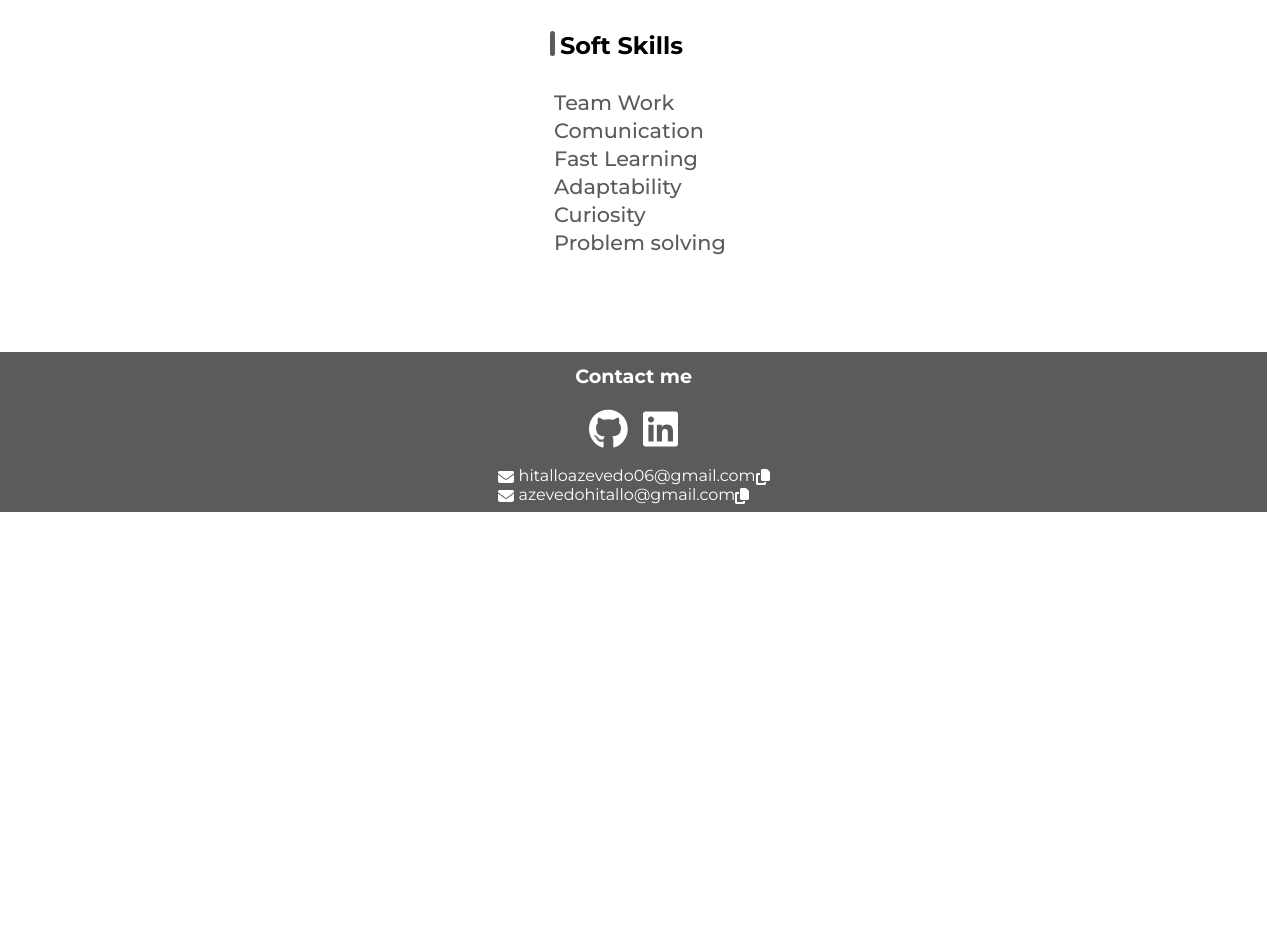
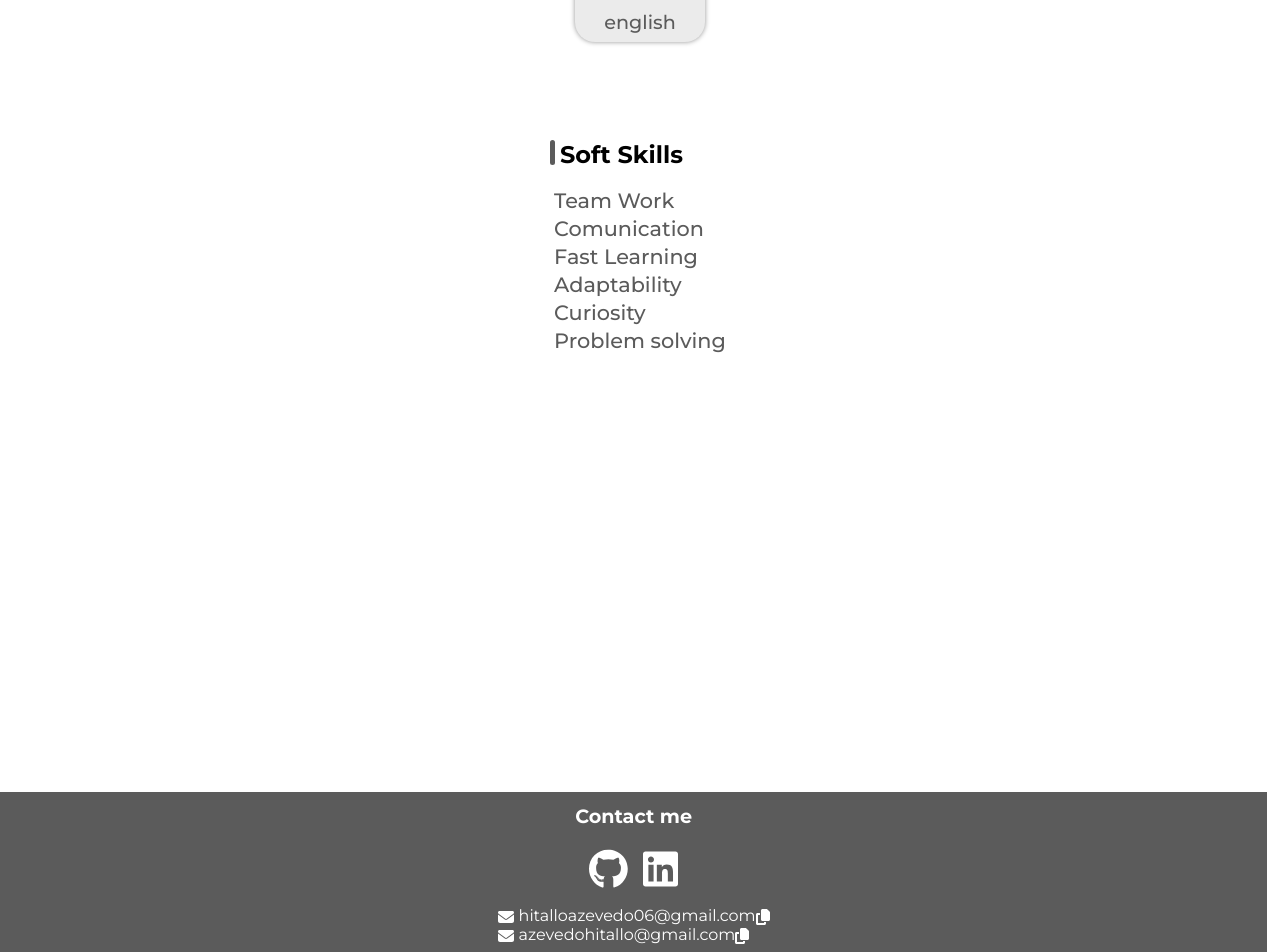
Before and after one commit to hitalloazevedo/portifolio-react, a React (Vite) app: page / in a window 1280 px wide. Shown: the part 2520-3472 px from the top of the page. Before the commit the page ends 3032 px from the top, so only its background shows below. Built offline with nearby package versions, Linux system fonts and the light colour scheme.

Commit message:
fix: ajustando todas as medias queries para diferentes heights

```diff
--- a/src/assets/css/Contact.css
+++ b/src/assets/css/Contact.css
@@ -5,7 +5,7 @@
 .contact {
   height: 160px;
   width: 99vw;
-  margin-top: 23rem;
+  margin-top: 30rem;
   background-color: var(--dark-gray);
 
   display: flex;
--- a/src/assets/css/Media-About.css
+++ b/src/assets/css/Media-About.css
@@ -157,3 +157,9 @@
     color: var(--dark-gray);
   }
 }
+
+@media screen and (min-height: 1001px) and (max-height: 1500px) {
+  .about{
+    min-height: 70vh;
+  }
+}
--- a/src/assets/css/Media-Contact.css
+++ b/src/assets/css/Media-Contact.css
@@ -37,3 +37,25 @@
     margin-top: 10rem;
   }
 }
+
+@media screen and (min-height: 500px) and (max-height: 699px) {
+  .contact{
+    margin-top: 30rem;
+  }
+}
+
+@media screen and (min-height: 742px) and (max-height: 800px) {
+  .contact{
+    margin-top: 30rem;
+  }
+}
+@media screen and (min-height: 801px) and (max-height: 1000px) {
+  .contact{
+    margin-top: 22rem;
+  }
+}
+@media screen and (min-height: 1001px) and (max-height: 1500px) {
+  .contact{
+    margin-top: 0rem;
+  }
+}
--- a/src/assets/css/Media-Home.css
+++ b/src/assets/css/Media-Home.css
@@ -209,3 +209,9 @@
     display: block;
   }
 }
+
+@media screen and (min-height: 1001px) and (max-height: 1500px) {
+  .home{
+    min-height: 70vh;
+  }
+}
--- a/src/assets/css/Media-Portifolio.css
+++ b/src/assets/css/Media-Portifolio.css
@@ -27,3 +27,15 @@
     font-size: 1.7rem;
   }
 }
+
+@media screen and (min-height: 801px) and (max-height: 900px) {
+  .portifolio {
+    height: 84vh;
+  }
+}
+
+@media screen and (min-height: 1001px) and (max-height: 1500px) {
+  .portifolio{
+    height: 60vh;
+  }
+}
--- a/src/assets/css/Media-Skills.css
+++ b/src/assets/css/Media-Skills.css
@@ -34,3 +34,9 @@
     font-size: 1.7rem;
   }
 }
+
+@media screen and (min-height: 1001px) and (max-height: 1500px) {
+  .skills {
+    height: 70vh;
+  }
+}
--- a/src/assets/css/Portifolio.css
+++ b/src/assets/css/Portifolio.css
@@ -1,5 +1,5 @@
 .portifolio {
-  height: 85vh;
+  height: 100vh;
 
   display: flex;
   flex-direction: column;
--- a/src/assets/css/Skills.css
+++ b/src/assets/css/Skills.css
@@ -36,7 +36,7 @@
 
 .soft-skills {
   background-color: #ffffff;
-  height: 40vh;
+  height: 30vh;
 
   display: flex;
   flex-direction: column;
```
